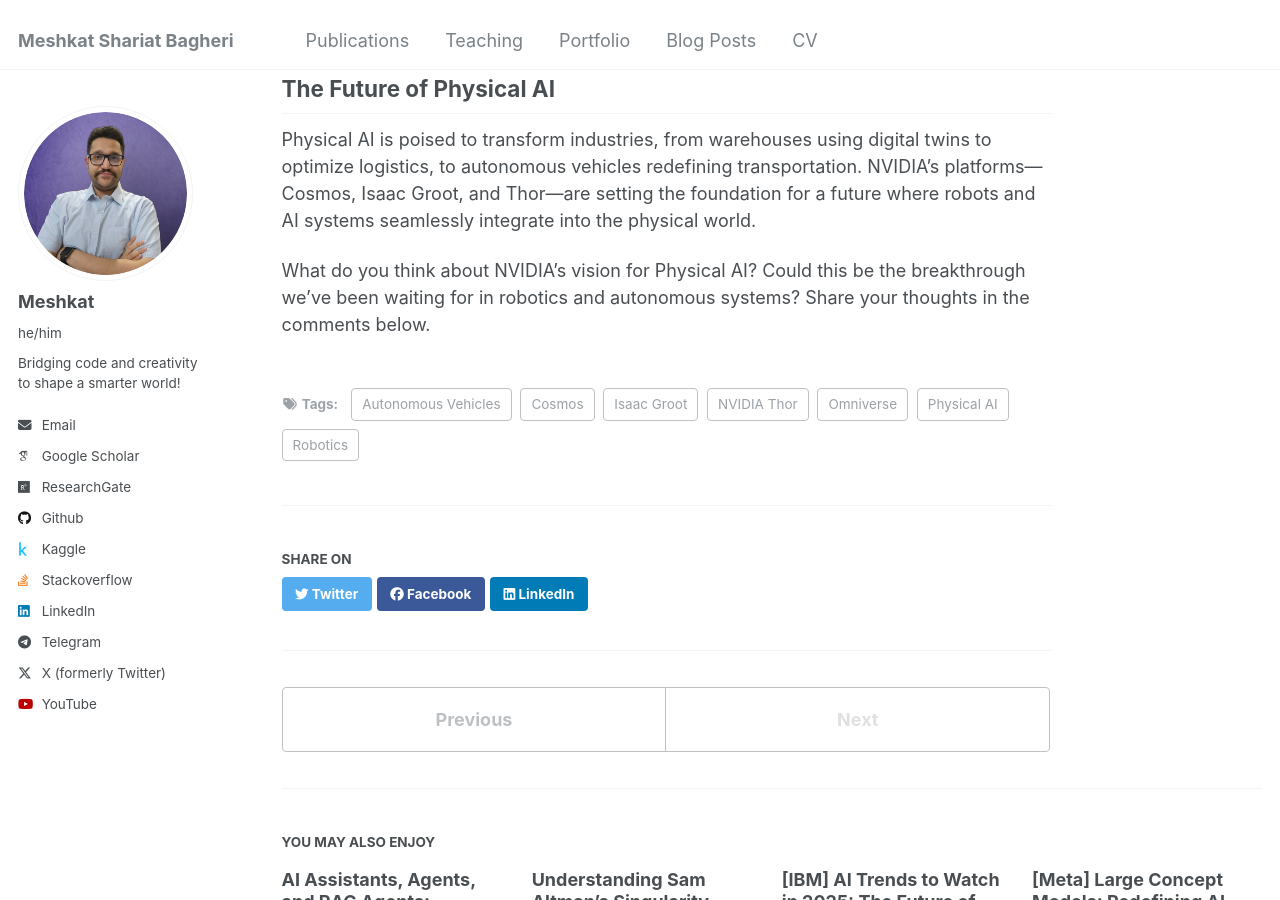
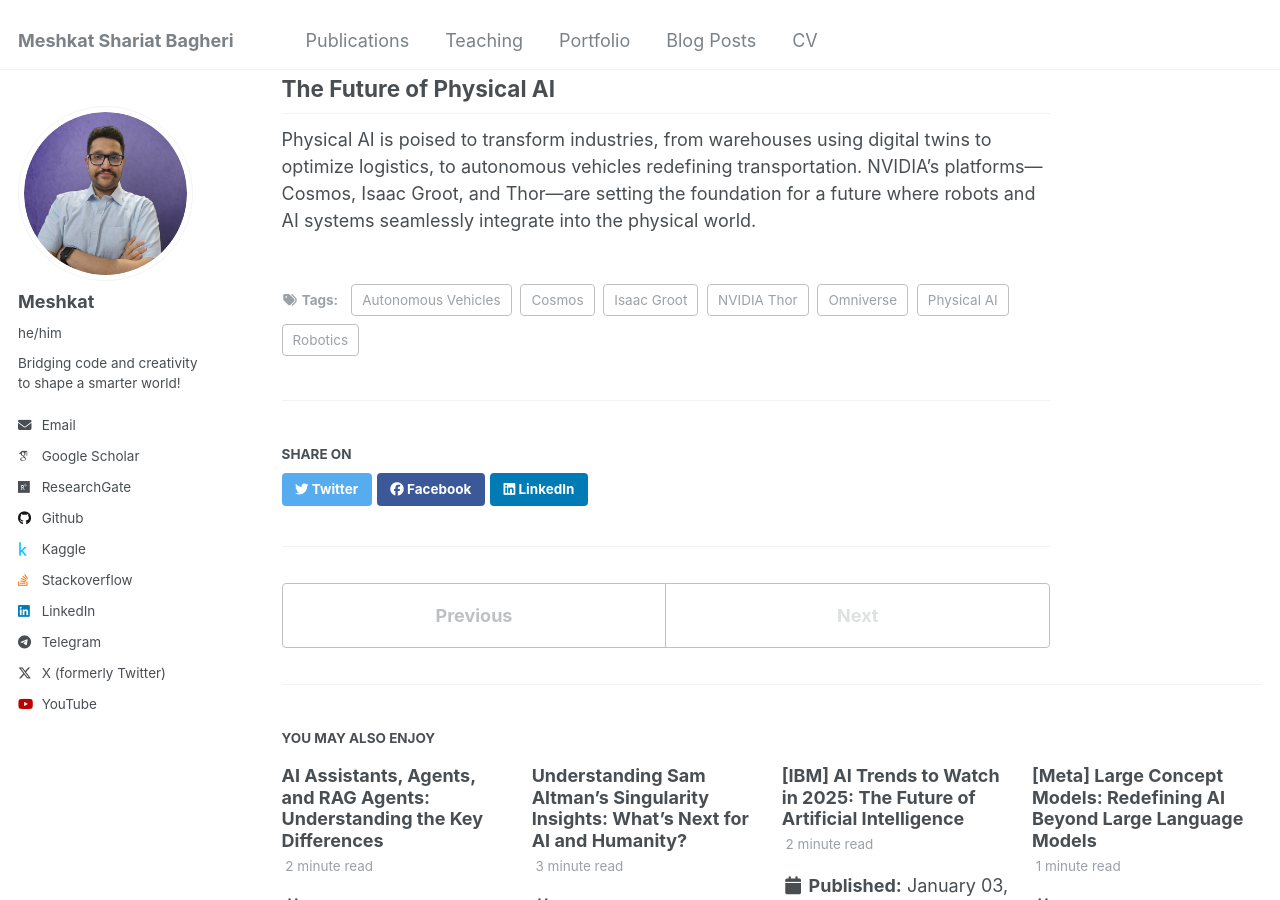
Before and after one commit to MeshkatShB/meshkatshb.github.io, a Jekyll site: the page built from _posts/2025-01-08-physical-ai-nvidia.md, in a window 1280 px wide and 900 px high, scrolled down 2368 px. Built offline with Jekyll 4.4.1, drawn with Linux system fonts in a browser that asks for light colours; some web fonts are replaced; some of the changed text lies outside the part shown.

Commit message:
refactor: updated text

```diff
--- a/_posts/2025-01-08-physical-ai-nvidia.md
+++ b/_posts/2025-01-08-physical-ai-nvidia.md
@@ -74,5 +74,3 @@
 ## The Future of Physical AI
 
 Physical AI is poised to transform industries, from warehouses using digital twins to optimize logistics, to autonomous vehicles redefining transportation. NVIDIA’s platforms—Cosmos, Isaac Groot, and Thor—are setting the foundation for a future where robots and AI systems seamlessly integrate into the physical world.
-
-What do you think about NVIDIA’s vision for Physical AI? Could this be the breakthrough we’ve been waiting for in robotics and autonomous systems? Share your thoughts in the comments below.
```
